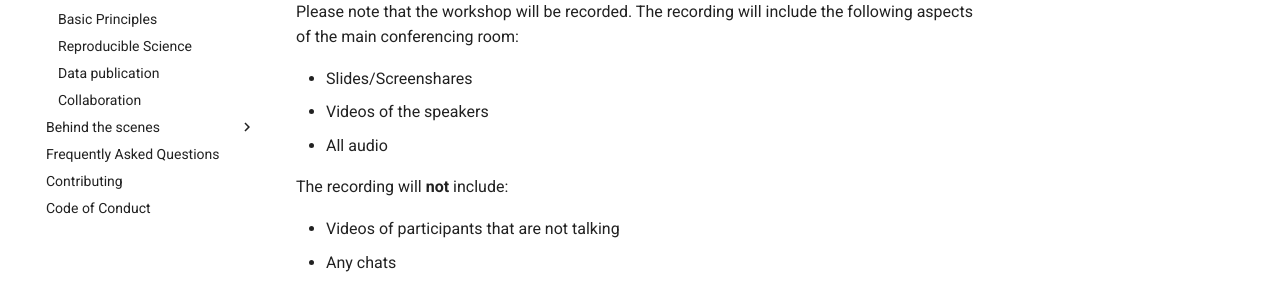
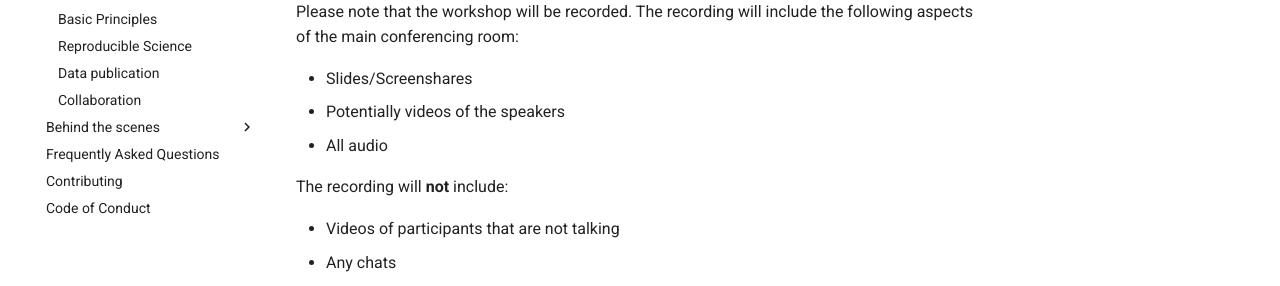
Before and after one commit to adswa/mpi-datamanagement-ws, an MkDocs documentation site: the page built from docs/content/welcome.md, in a window 1280 px wide and 900 px high, scrolled down 958 px. Shown: the part 260-546 px from the top of the window. Built offline with MkDocs 1.6.1 and Material for MkDocs 9.7.7, drawn with Linux system fonts in a browser that asks for light colours; emoji names are drawn with the system emoji font.

Commit message:
Videos will likely not be recorded, but better mention it anyway

```diff
--- a/docs/content/welcome.md
+++ b/docs/content/welcome.md
@@ -44,7 +44,7 @@ Please note that the workshop will be recorded.
 The recording will include the following aspects of the main conferencing room:
 
 - Slides/Screenshares
-- Videos of the speakers
+- Potentially videos of the speakers
 - All audio
 
 The recording will **not** include:
```
